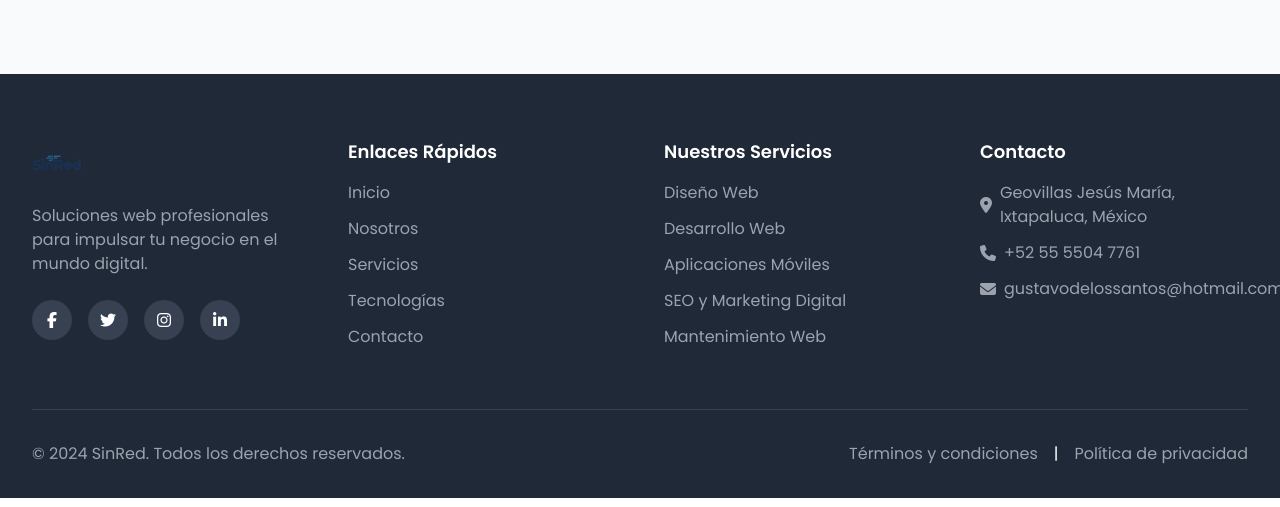
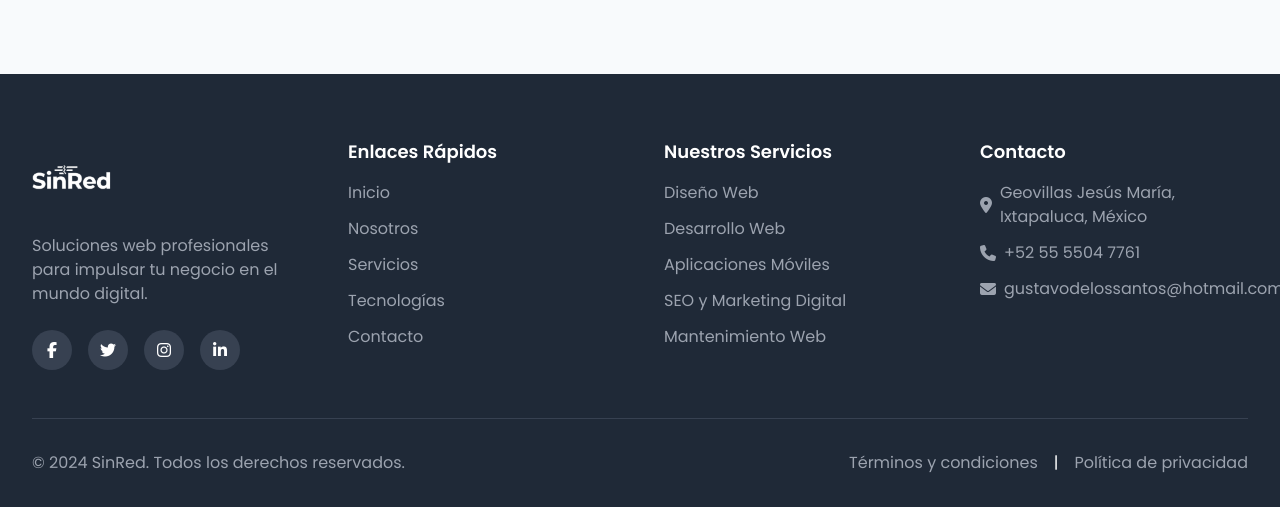
Before and after one commit to grdsant/sinred, a plain HTML site: page index.html in a window 1280 px wide. Shown: the part 5601-6108 px from the top of the page. Drawn offline with nearby package versions, Linux system fonts and the light colour scheme.

Commit message:
Add files via upload

```diff
--- a/styles-tailwind.css
+++ b/styles-tailwind.css
@@ -334,8 +334,10 @@ html {
 }
 
 .footer-logo img {
-    height: 50px;
+    height: 80px;
     margin-bottom: 1rem;
+    filter: brightness(0) invert(1);
+    transition: filter 0.3s ease;
 }
 
 .footer-logo p {
```
